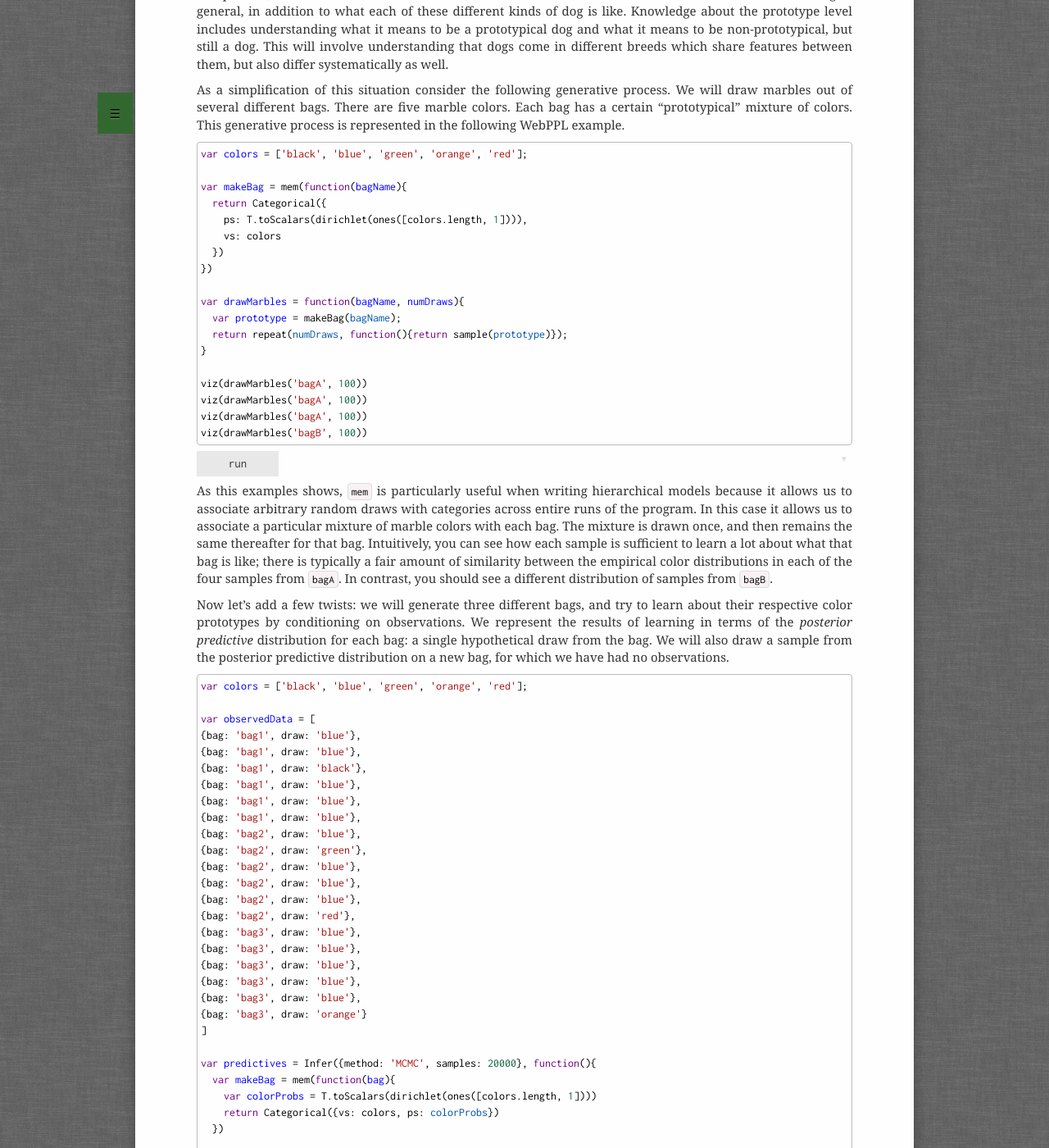
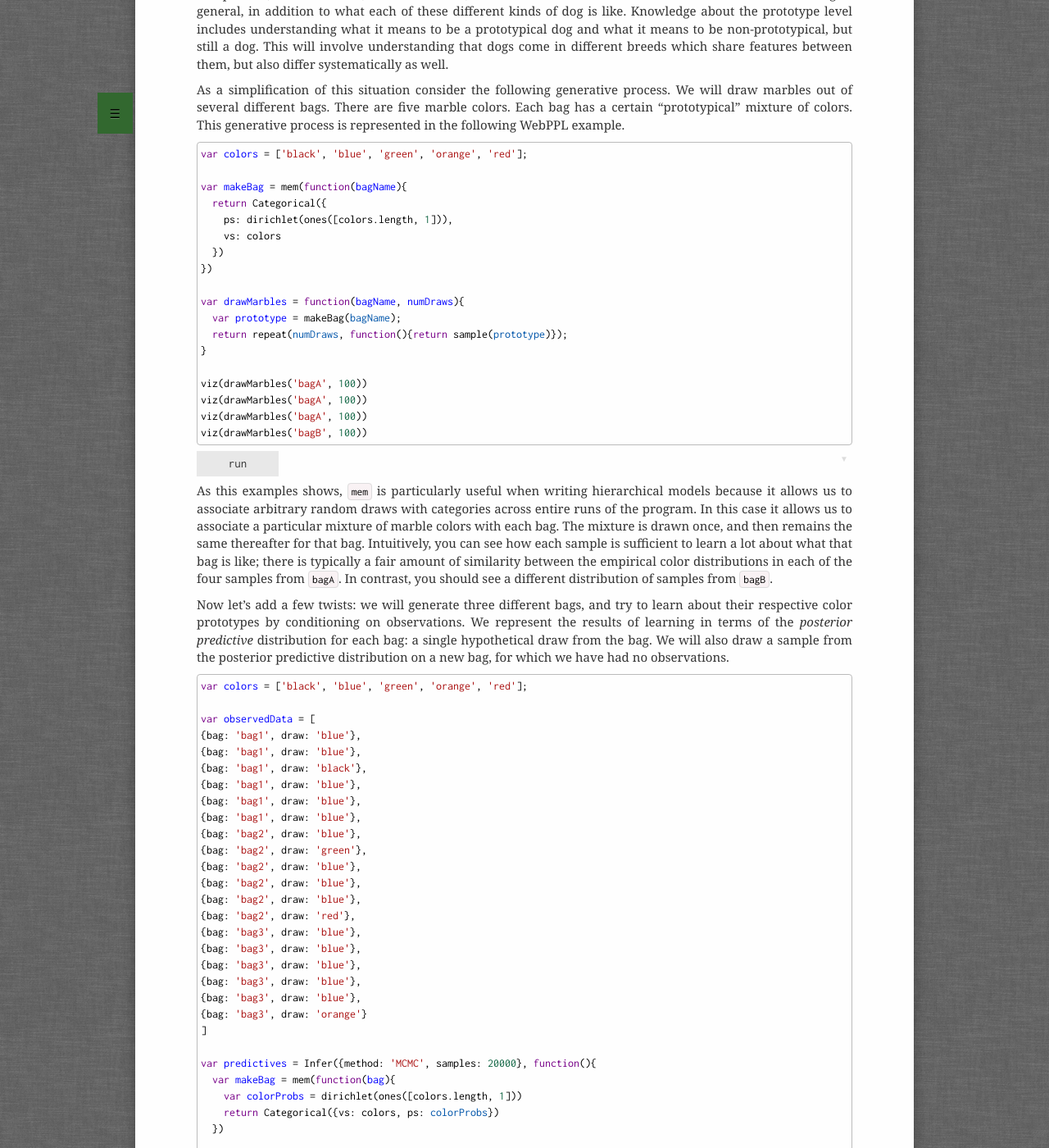
Before and after one commit to probmods/probmods2, a Jekyll site: the page built from chapters/hierarchical-models.md, in a window 1280 px wide and 1400 px high, scrolled down 652 px. Shown: the whole window at 82% size. Built offline with Jekyll 4.4.1, drawn with Linux system fonts in a browser that asks for light colours; a script that is not in the unit is left out; some of the changed text lies outside the part shown.

Commit message:
toScalar wasn't actually needed because Categorical casts

```diff
--- a/chapters/hierarchical-models.md
+++ b/chapters/hierarchical-models.md
@@ -30,7 +30,7 @@
 
 var makeBag = mem(function(bagName){
   return Categorical({
-    ps: T.toScalars(dirichlet(ones([colors.length, 1]))),
+    ps: dirichlet(ones([colors.length, 1])),
     vs: colors
   })
 })
@@ -77,7 +77,7 @@
 
 var predictives = Infer({method: 'MCMC', samples: 20000}, function(){
   var makeBag = mem(function(bag){
-    var colorProbs = T.toScalars(dirichlet(ones([colors.length, 1])))
+    var colorProbs = dirichlet(ones([colors.length, 1]))
     return Categorical({vs: colors, ps: colorProbs})
   })
 
@@ -132,7 +132,7 @@
   // T.mul(d,x) multiplies the probabilities in `d` by x
 
   var makeBag = mem(function(bag){
-    var colorProbs = T.toScalars(dirichlet(prototype))
+    var colorProbs = dirichlet(prototype)
     return Categorical({vs: colors, ps: colorProbs})
   })
 
@@ -236,7 +236,7 @@
     var prototype = T.mul(phi, colors.length)
 
     var makeBag = mem(function(bag){
-      var colorProbs = T.toScalars(dirichlet(prototype))
+      var colorProbs = dirichlet(prototype)
       return Categorical({vs: colors, ps: colorProbs})
     })
 
@@ -295,7 +295,7 @@
     var prototype = T.mul(phi, colors.length)
 
     var makeBag = mem(function(bag){
-      var colorProbs = T.toScalars(dirichlet(prototype))
+      var colorProbs = dirichlet(prototype)
       return Categorical({vs: colors, ps: colorProbs})
     })
 
@@ -390,7 +390,7 @@
   var prototype = T.mul(phi, alpha)
 
   var makeBag = mem(function(bag){
-    var colorProbs = T.toScalars(dirichlet(prototype))
+    var colorProbs = dirichlet(prototype)
     return Categorical({vs: colors, ps: colorProbs})
   })
 
@@ -459,7 +459,7 @@
   })
 
   var makeAttrDist = mem(function(cat, attr){
-    var probs = T.toScalars(dirichlet(prototype(attr)))
+    var probs = dirichlet(prototype(attr))
     return Categorical({vs: values[attr], ps: probs})
   })
 
```
Also changed, not shown: exercises/hierarchical-models.md (+1 -1 lines), exercises/lot-learning.md (+9 -1 lines).
